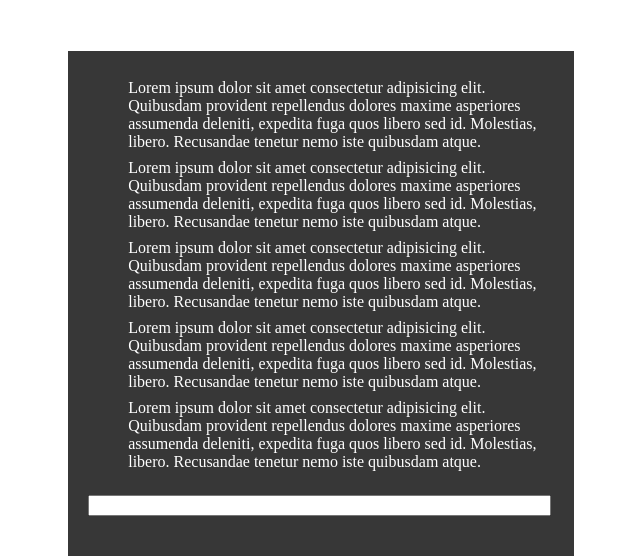
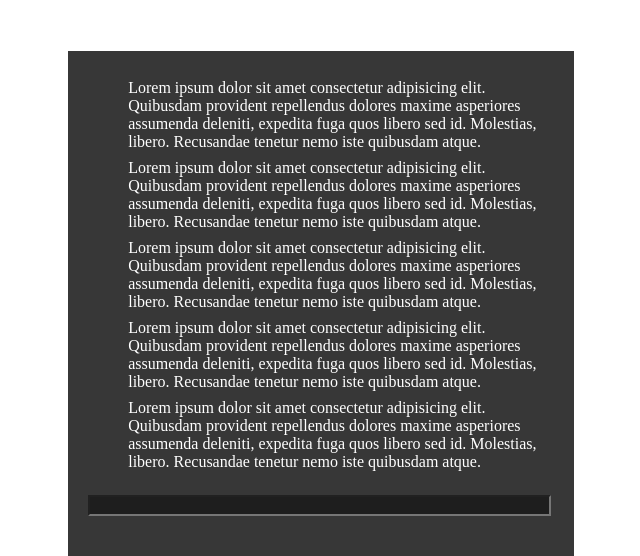
Before and after one commit to akar016012/SE_1_Team_1, a plain HTML site: page Console_Page/console.html in a window 1280 px wide. Shown: the whole page, without its empty margins (319-959 px from the left). Drawn offline with Linux system fonts and the light colour scheme.

Commit message:
text box | custom

```diff
--- a/Console_Page/style_cp.css
+++ b/Console_Page/style_cp.css
@@ -12,6 +12,9 @@ input {
   position: absolute;
   bottom: 8%;
   width: 90%;
+  background-color: rgba(7, 7, 7, 0.5);
+  color: rgb(255, 255, 255);
+  outline-color: maroon;
 }
 ul {
   max-height: 25rem;
```
